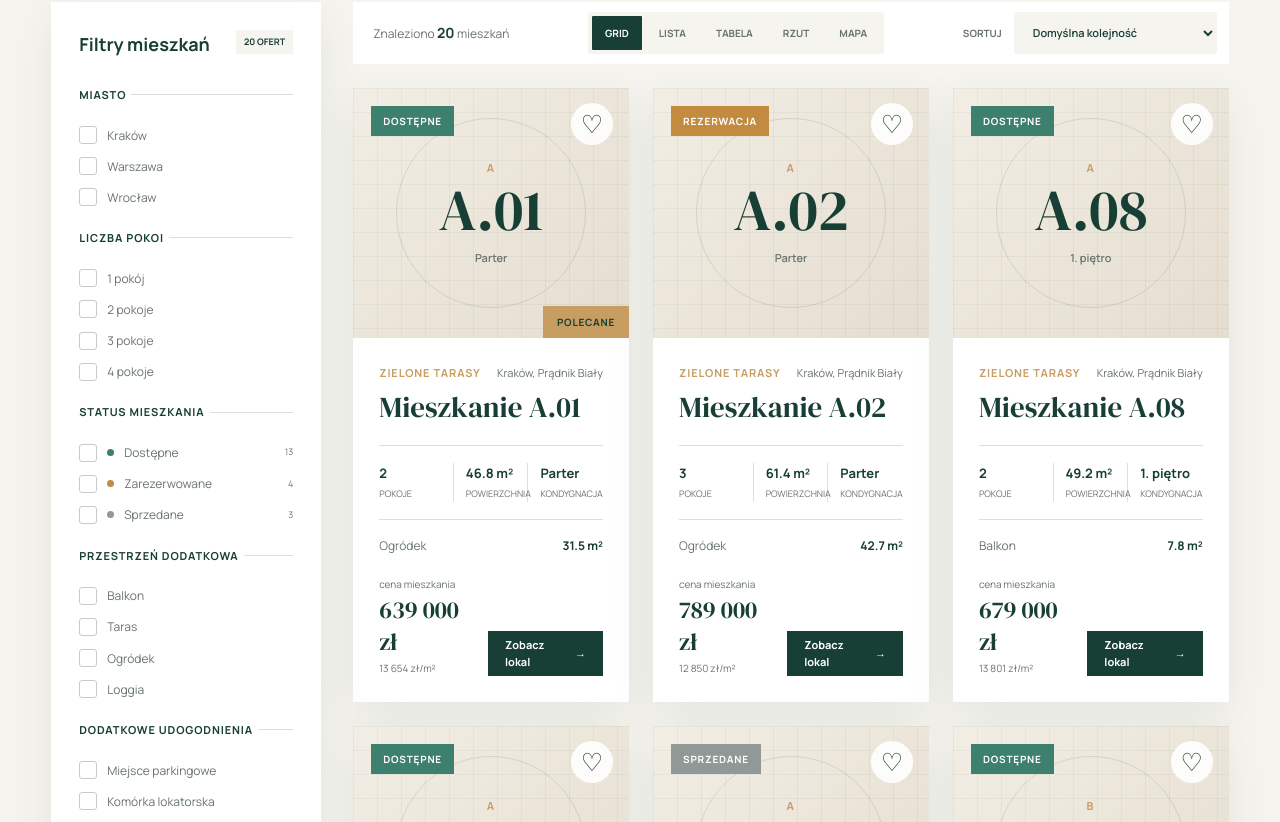
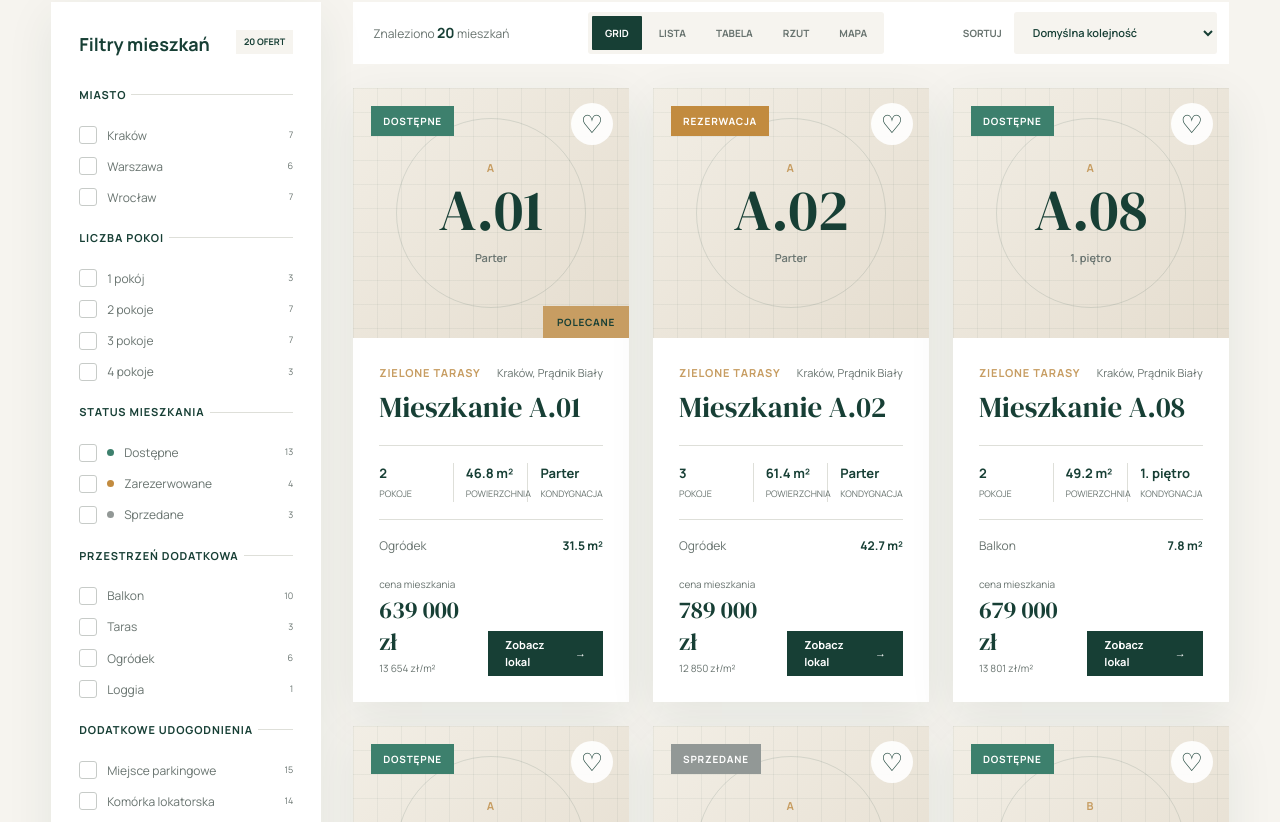
Before and after one commit to natalkakielbicka-coder/real-estate, a Vue app: page /mieszkania in a window 1280 px wide. Shown: the part 718-1540 px from the top of the page. Built offline with nearby package versions, Linux system fonts and the light colour scheme.

Commit message:
Add dynamic result counts to apartment filters

```diff
--- a/src/views/ApartmentsView.vue
+++ b/src/views/ApartmentsView.vue
@@ -327,45 +327,46 @@ const statuses = [
   }
 ]
 
-const getStatusCount = (status) => {
-  return apartments.filter((apartment) => {
-    return apartment.status === status
-  }).length
-}
-
-const filteredApartments = computed(() => {
-  return apartments.filter((apartment) => {
+const apartmentMatchesFilters = (apartment, ignoredFilter = null) => {
   const matchesCity =
+    ignoredFilter === 'city' ||
     selectedCities.value.length === 0 ||
     selectedCities.value.includes(apartment.city)
 
   const matchesRooms =
+    ignoredFilter === 'rooms' ||
     selectedRooms.value.length === 0 ||
-      selectedRooms.value.some((rooms) => {
-        if (rooms === 4) {
-          return apartment.rooms >= 4
-        }
-
-        return apartment.rooms === rooms
-      })
+    selectedRooms.value.includes(apartment.rooms)
 
   const matchesStatus =
+    ignoredFilter === 'status' ||
     selectedStatuses.value.length === 0 ||
     selectedStatuses.value.includes(apartment.status)
 
   const matchesMinPrice =
-      minPrice.value === null || apartment.price >= minPrice.value
+    ignoredFilter === 'price' ||
+    minPrice.value === null ||
+    apartment.price >= minPrice.value
 
   const matchesMaxPrice =
-      maxPrice.value === null || apartment.price <= maxPrice.value
+    ignoredFilter === 'price' ||
+    maxPrice.value === null ||
+    apartment.price <= maxPrice.value
 
   const matchesOutdoorSpace =
+    ignoredFilter === 'outdoorSpace' ||
     selectedOutdoorSpaces.value.length === 0 ||
     selectedOutdoorSpaces.value.includes(apartment.outdoorSpace.type)
 
-    const matchesParking = !onlyWithParking.value || apartment.parkingSpace
+  const matchesParking =
+    ignoredFilter === 'parking' ||
+    !onlyWithParking.value ||
+    apartment.parkingSpace
 
-    const matchesStorage = !onlyWithStorage.value || apartment.storageRoom
+  const matchesStorage =
+    ignoredFilter === 'storage' ||
+    !onlyWithStorage.value ||
+    apartment.storageRoom
 
   return (
     matchesCity &&
@@ -377,7 +378,90 @@ const filteredApartments = computed(() => {
     matchesParking &&
     matchesStorage
   )
+}
+
+const filteredApartments = computed(() => {
+  return apartments.filter((apartment) => {
+    return apartmentMatchesFilters(apartment)
   })
+})
+
+const roomCounts = computed(() => {
+  return Object.fromEntries(
+    rooms.map((room) => {
+      const count = apartments.filter((apartment) => {
+        return (
+          apartmentMatchesFilters(apartment, 'rooms') &&
+          apartment.rooms === room
+        )
+      }).length
+
+      return [room, count]
+    })
+  )
+})
+
+const cityCounts = computed(() => {
+  return Object.fromEntries(
+    cities.map((city) => {
+      const count = apartments.filter((apartment) => {
+        return (
+          apartmentMatchesFilters(apartment, 'city') && apartment.city === city
+        )
+      }).length
+
+      return [city, count]
+    })
+  )
+})
+
+const statusCounts = computed(() => {
+  return Object.fromEntries(
+    statuses.map((status) => {
+      const count = apartments.filter((apartment) => {
+        return (
+          apartmentMatchesFilters(apartment, 'status') &&
+          apartment.status === status.value
+        )
+      }).length
+
+      return [status.value, count]
+    })
+  )
+})
+
+const outdoorSpaceCounts = computed(() => {
+  return Object.fromEntries(
+    outdoorSpaces.map((space) => {
+      const count = apartments.filter((apartment) => {
+        return (
+          apartmentMatchesFilters(apartment, 'outdoorSpace') &&
+          apartment.outdoorSpace.type === space.value
+        )
+      }).length
+
+      return [space.value, count]
+    })
+  )
+})
+
+const amenityCounts = computed(() => {
+  const parking = apartments.filter((apartment) => {
+    return (
+      apartmentMatchesFilters(apartment, 'parking') && apartment.parkingSpace
+    )
+  }).length
+
+  const storage = apartments.filter((apartment) => {
+    return (
+      apartmentMatchesFilters(apartment, 'storage') && apartment.storageRoom
+    )
+  }).length
+
+  return {
+    parking,
+    storage
+  }
 })
 
 const sortedApartments = computed(() => {
@@ -534,6 +618,10 @@ const getOffersLabel = (count) => {
               />
               <span class="filter-checkbox__mark"></span>
               <span>{{ city }}</span>
+
+              <small class="ml-auto min-w-5 text-right text-[9px] text-muted">
+                {{ cityCounts[city] }}
+              </small>
             </label>
           </fieldset>
 
@@ -555,6 +643,10 @@ const getOffersLabel = (count) => {
               />
               <span class="filter-checkbox__mark"></span>
               <span>{{ room }} {{ room === 1 ? 'pokój' : 'pokoje' }}</span>
+
+              <small class="ml-auto min-w-5 text-right text-[9px] text-muted">
+                {{ roomCounts[room] }}
+              </small>
             </label>
           </fieldset>
 
@@ -580,9 +672,9 @@ const getOffersLabel = (count) => {
                 :class="apartmentStatusClasses[status.value]"
               ></span>
               <span>{{ status.label }}</span>
-              <small class="ml-auto min-w-5 text-right text-[9px] text-muted">{{
-                getStatusCount(status.value)
-              }}</small>
+              <small class="ml-auto min-w-5 text-right text-[9px] text-muted">
+                {{ statusCounts[status.value] }}
+              </small>
             </label>
           </fieldset>
 
@@ -604,6 +696,9 @@ const getOffersLabel = (count) => {
               />
               <span class="filter-checkbox__mark"></span>
               <span>{{ space.label }}</span>
+              <small class="ml-auto min-w-5 text-right text-[9px] text-muted">
+                {{ outdoorSpaceCounts[space.value] }}
+              </small>
             </label>
           </fieldset>
 
@@ -620,6 +715,10 @@ const getOffersLabel = (count) => {
               />
               <span class="filter-checkbox__mark"></span>
               <span>Miejsce parkingowe</span>
+
+              <small class="ml-auto min-w-5 text-right text-[9px] text-muted">
+                {{ amenityCounts.parking }}
+              </small>
             </label>
             <label class="filter-checkbox">
               <input
@@ -628,6 +727,10 @@ const getOffersLabel = (count) => {
               />
               <span class="filter-checkbox__mark"></span>
               <span>Komórka lokatorska</span>
+
+              <small class="ml-auto min-w-5 text-right text-[9px] text-muted">
+                {{ amenityCounts.storage }}
+              </small>
             </label>
           </fieldset>
 
```
Lines whose indentation alone changed are shown as unchanged.
